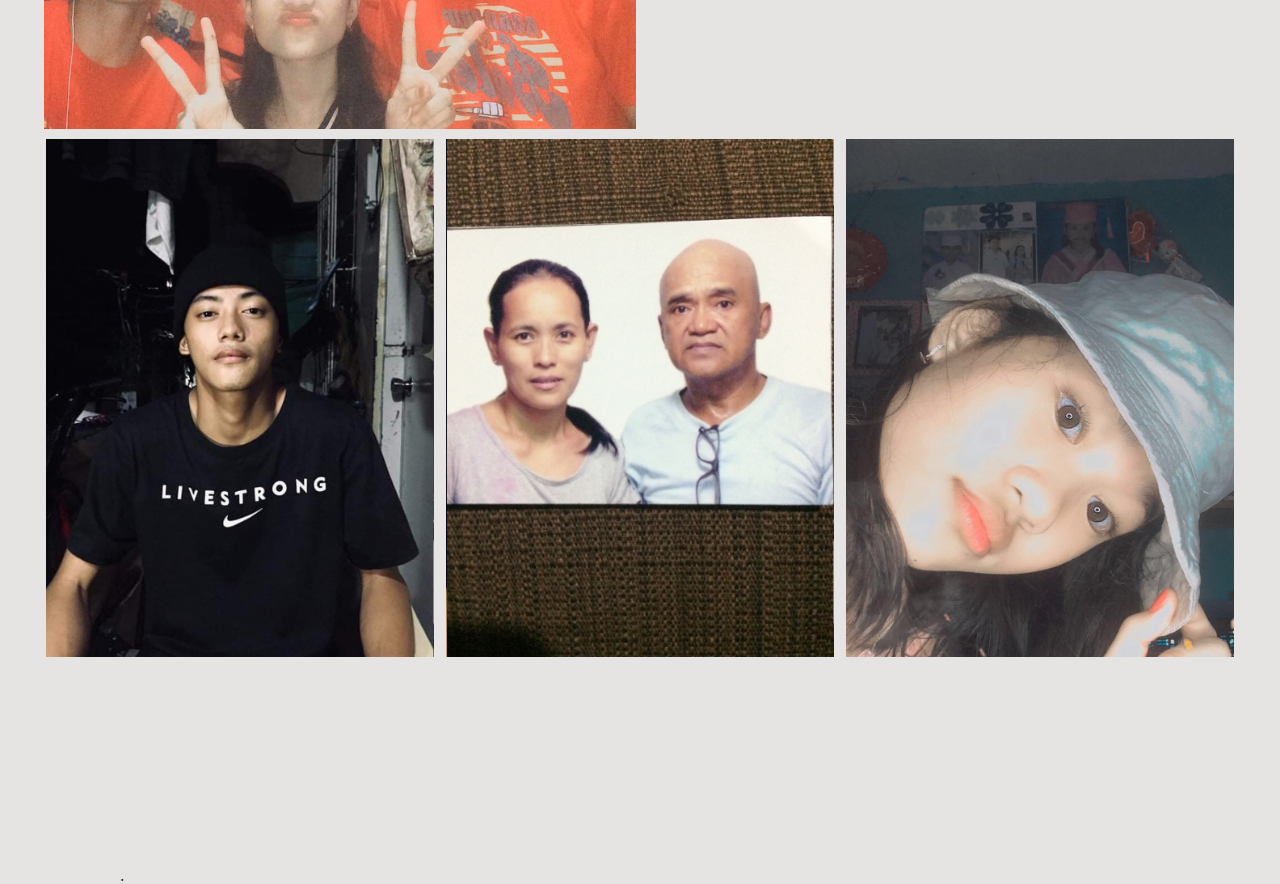
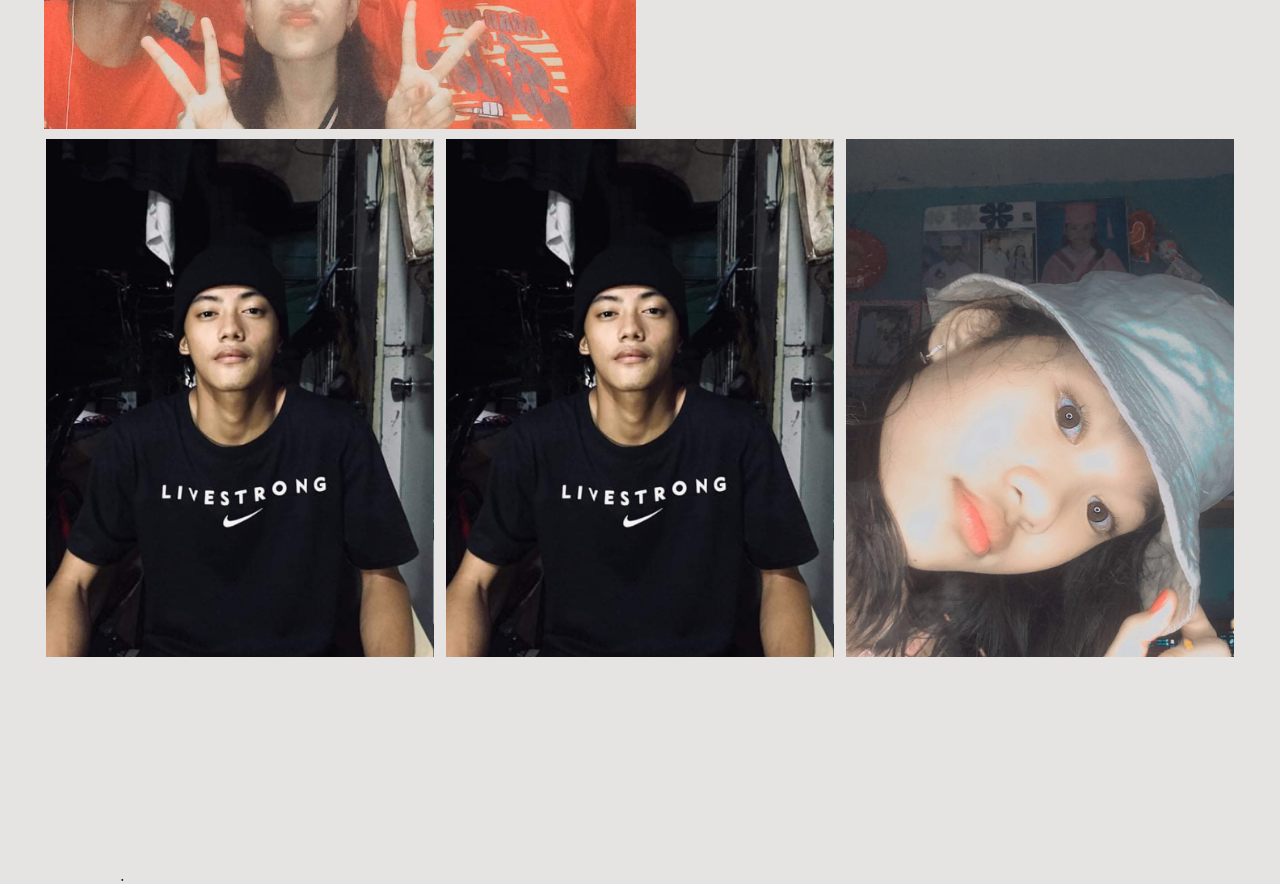
Before and after one commit to jewelaniciete/jewelaniciete.github.io, a plain HTML site: page index.html in a window 1280 px wide. Shown: the part 2460-3344 px from the top of the page. Drawn offline with nearby package versions, Linux system fonts and the light colour scheme; files whose address does not match are found by name; a web font is replaced by a local one.

Commit message:
Update index.html

```diff
--- a/index.html
+++ b/index.html
@@ -183,7 +183,7 @@ $(function () {
     </div>
 
     <div class="col-md-4 col-lg-4 picsImg">
-        <a href="img/Lessons/Img/fam2.jpg" data-lightbox="mygallery"  data-title="INFORMATION"><img src="img/Lessons/Img/fam2.jpg" class="container-fluid"></a>
+        <a href="img/Lessons/Img/fam2.jpg" data-lightbox="mygallery"  data-title="INFORMATION"><img src="img/Lessons/Img/fam1.jpg" class="container-fluid"></a>
     </div>
 
     <div class="col-md-4 col-lg-4 picsImg">
```
